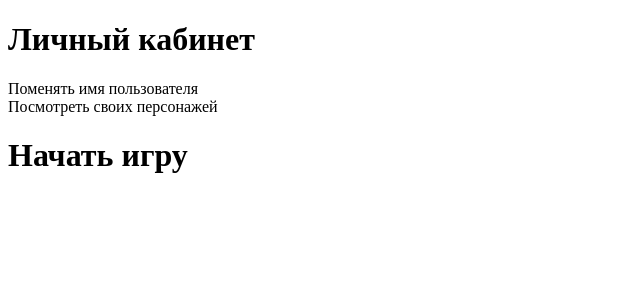
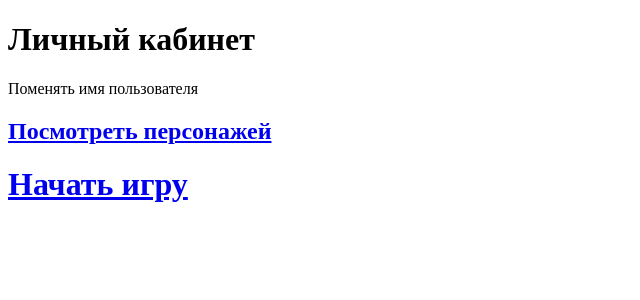
Before and after one commit to idrolal/hakaton, a React (Create React App) app in the folder client/: page /user/profile in a window 1280 px wide. Shown: the top 300 px of the page, without its empty margins (0-640 px from the left). Built offline with nearby package versions, Linux system fonts and the light colour scheme; no server answers.

Commit message:
Edit profile links and input

```diff
--- a/client/src/components/Profile/Profile.jsx
+++ b/client/src/components/Profile/Profile.jsx
@@ -1,15 +1,30 @@
 import React from 'react';
+import { useState } from 'react';
+import { Link } from "react-router-dom";
+function ProfilePage() {
+	const [edit, setEdit] = useState(false)
 
-function ProfilePage() {
+	const handleEdit = () => {
+		setEdit(true)
+	}
 
+	const handleNameChange = () => {
+
+	}
 
 
 	return (
 		<div>
 			<h1>Личный кабинет</h1>
-			<div>Поменять имя пользователя</div>
-			<div>Посмотреть своих персонажей</div>
-			<div><h1>Начать игру</h1></div>
+			{edit ? (
+				<div>
+					<input type="text" onSubmit={handleNameChange} placeholder={'user.userName'} />
+				</div>
+			) : (
+				<div onClick={() => { setEdit(true) }} pointer >Поменять имя пользователя</div>
+			)}
+			<Link to='/user/game' ><h2>Посмотреть персонажей</h2></Link>
+			<Link to={`/game/${'user.id'}`}><h1>Начать игру</h1></Link>
 		</div>
 	);
 }
--- a/client/src/store/api/user.api.js
+++ b/client/src/store/api/user.api.js
@@ -1,2 +1,3 @@
 export const GET_USERS='/user';
 export const SIGNUP='/user/signup';
+export const USER_PROFILE='/user/profile';
```
